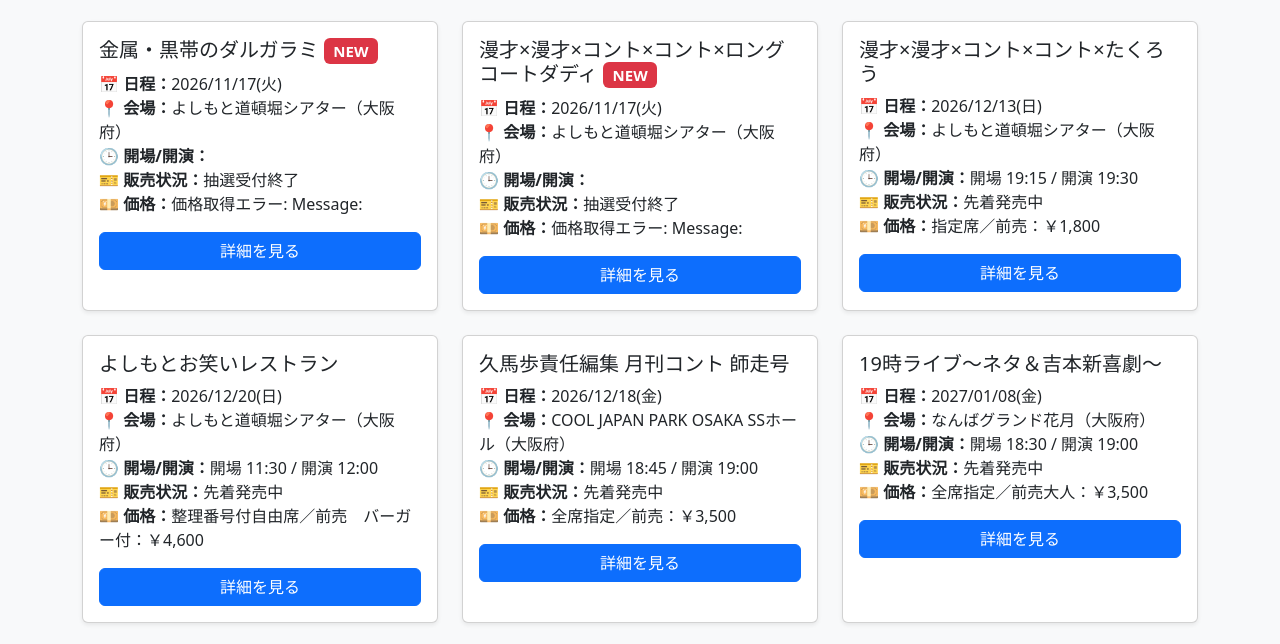
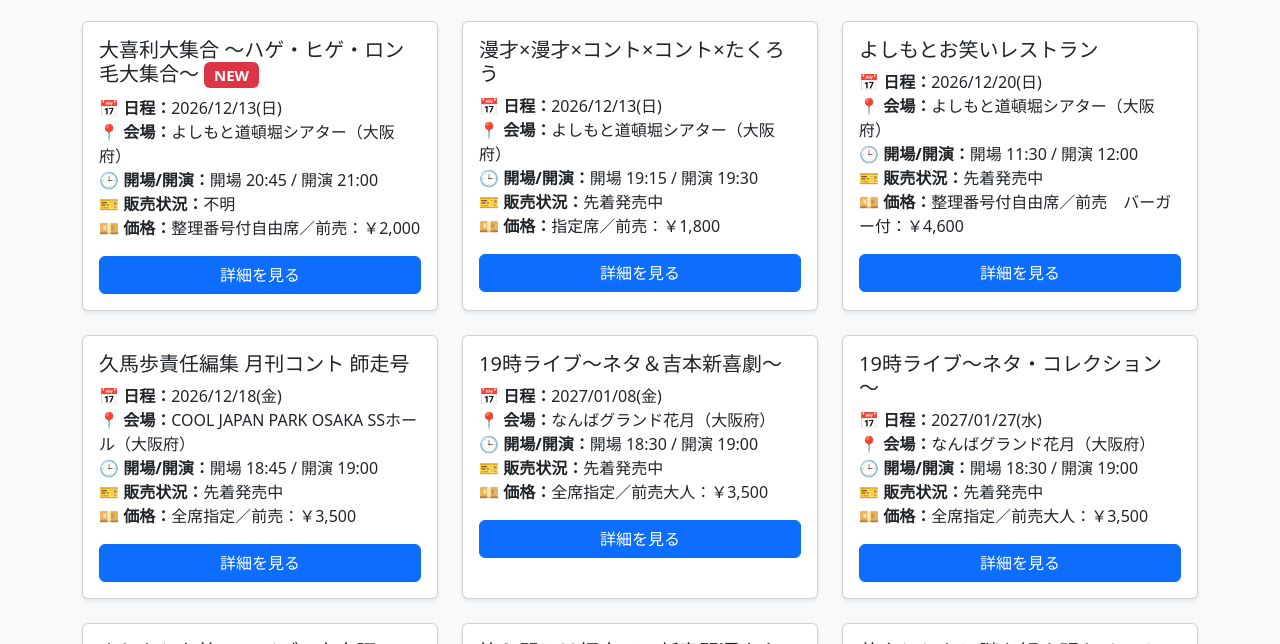
Before and after one commit to rockn-git-hub/fany-scheduler, a plain HTML site: page kinzoku_bat_events.html in a window 1280 px wide. Shown: the part 81-725 px from the top of the page. Drawn offline with nearby package versions, Linux system fonts and the light colour scheme.

Commit message:
Update FANY event data

```diff
--- a/kinzoku_bat_events.html
+++ b/kinzoku_bat_events.html
@@ -15,33 +15,15 @@
         <div class="col-md-6 col-lg-4">
             <div class="card shadow-sm h-100">
                 <div class="card-body">
-                    <h5 class="card-title">金属・黒帯のダルガラミ <span class='badge bg-danger'>NEW</span></h5>
+                    <h5 class="card-title">大喜利大集合 ～ハゲ・ヒゲ・ロン毛大集合～ <span class='badge bg-danger'>NEW</span></h5>
                     <p class="card-text">
-                        📅 <strong>日程：</strong>2026/11/17(火)<br>
+                        📅 <strong>日程：</strong>2026/12/13(日)<br>
                         📍 <strong>会場：</strong>よしもと道頓堀シアター（大阪府）<br>
-                        🕒 <strong>開場/開演：</strong><br>
-                        🎫 <strong>販売状況：</strong>抽選受付終了<br>
-                        💴 <strong>価格：</strong>価格取得エラー: Message:
-
+                        🕒 <strong>開場/開演：</strong>開場 20:45 / 開演 21:00<br>
+                        🎫 <strong>販売状況：</strong>不明<br>
+                        💴 <strong>価格：</strong>整理番号付自由席／前売：￥2,000
                     </p>
-                    <a href="https://ticket.fany.lol/reception/69873/55008" target="_blank" rel="noopener noreferrer" class="btn btn-primary w-100">詳細を見る</a>
-                </div>
-            </div>
-        </div>
-
-        <div class="col-md-6 col-lg-4">
-            <div class="card shadow-sm h-100">
-                <div class="card-body">
-                    <h5 class="card-title">漫才×漫才×コント×コント×ロングコートダディ <span class='badge bg-danger'>NEW</span></h5>
-                    <p class="card-text">
-                        📅 <strong>日程：</strong>2026/11/17(火)<br>
-                        📍 <strong>会場：</strong>よしもと道頓堀シアター（大阪府）<br>
-                        🕒 <strong>開場/開演：</strong><br>
-                        🎫 <strong>販売状況：</strong>抽選受付終了<br>
-                        💴 <strong>価格：</strong>価格取得エラー: Message:
-
-                    </p>
-                    <a href="https://ticket.fany.lol/reception/69901/55010" target="_blank" rel="noopener noreferrer" class="btn btn-primary w-100">詳細を見る</a>
+                    <a href="https://ticket.fany.lol/reception/74872/59462" target="_blank" rel="noopener noreferrer" class="btn btn-primary w-100">詳細を見る</a>
                 </div>
             </div>
         </div>
```
Also changed, not shown: previous_events.json (+8 -22 lines).
